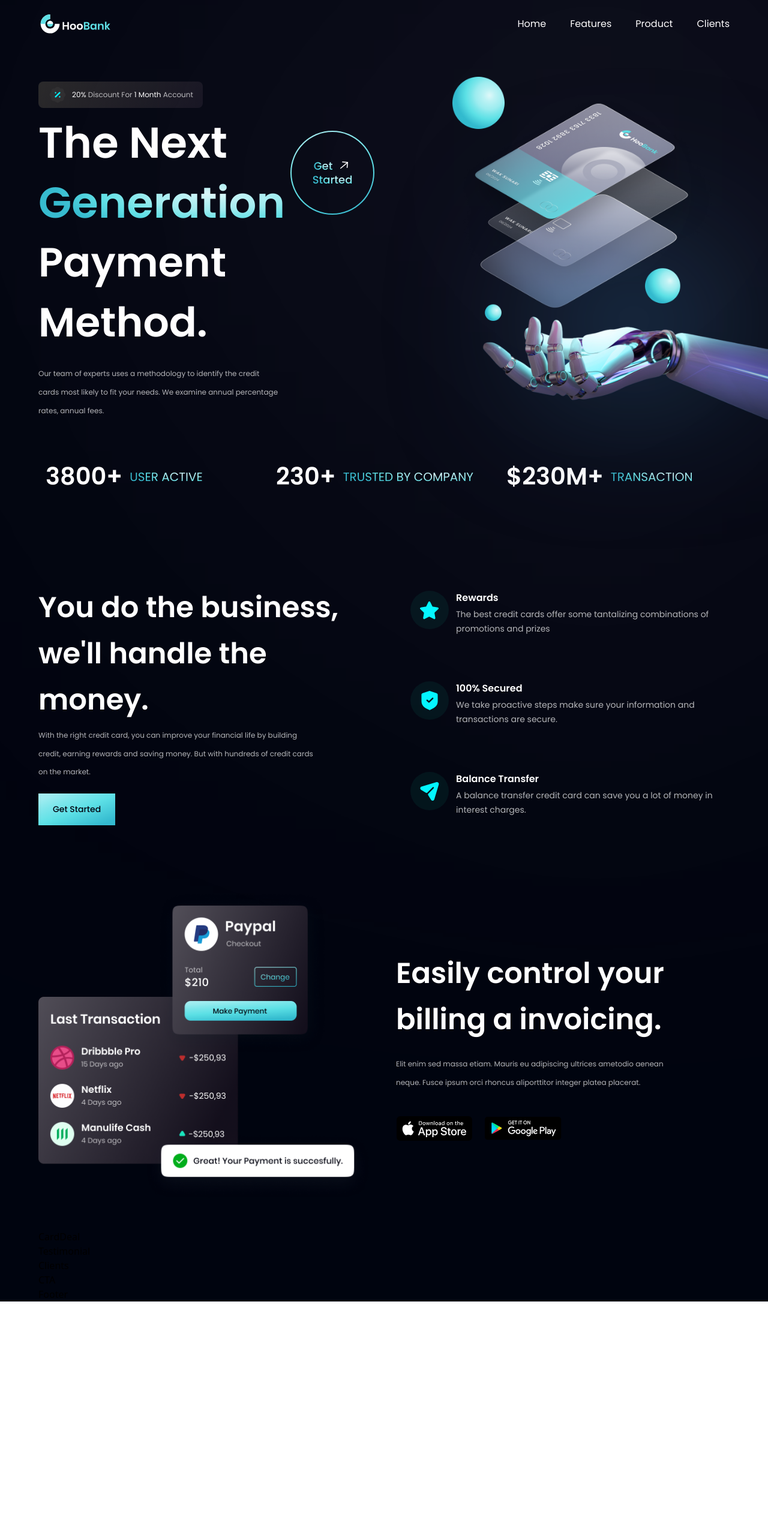
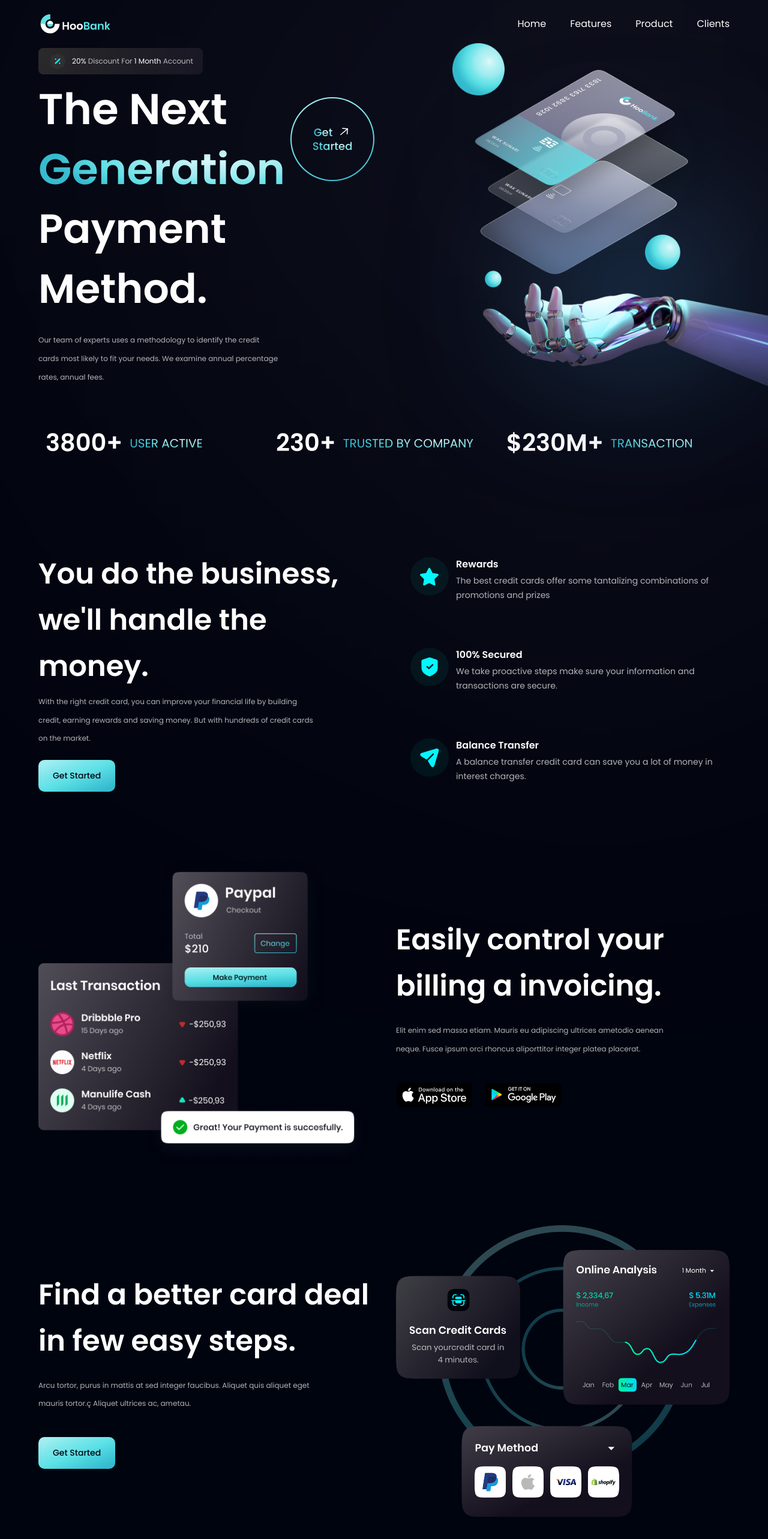
Before and after one commit to emircandemr/React_Hoobank_Clone_Project, a React (Vite) app: page / in a window 1280 px wide. Shown: the top 2566 px of the page at 60% size. Before the commit the page ends 2170 px from the top, so only its background shows below. Built offline with nearby package versions, Linux system fonts and the light colour scheme.

Commit message:
✨ added : carddeal components

```diff
--- a/src/App.jsx
+++ b/src/App.jsx
@@ -1,18 +1,26 @@
-import React from 'react'
+import React, { useState } from 'react'
 import styles from './style'
 import {Navbar,Hero,Stats,Business,Billing,CardDeal,Testimonial,Clients,CTA,Footer} from './components/'
 
 const App = () => {
+
+  const [scrolling,setIsScrolling] = useState(false)
+
+  window.onscroll = () => {
+    setIsScrolling(window.pageYOffset === 0 ? false : true);
+    return () => (window.onscroll = null);
+  }
+
   return (
     <div className='bg-primary w-full overflow-hidden'>
       <div className={`${styles.paddingX} ${styles.flexCenter}`}>
-        <div className={`${styles.boxWidth}`}>
+        <div className={`w-full px-16 fixed top-0 z-50 ${scrolling ? 'bg-gray-gradient' : '' } `}>
           <Navbar />
         </div>
       </div>
 
       <div className={`${styles.flexStart}   bg-primary`}>
-        <div className={`${styles.boxWidth}`}>
+        <div className={`${styles.boxWidth} mt-16 sm:mt-6 `}>
           <Hero></Hero>
         </div>
       </div>
--- a/src/components/Button.jsx
+++ b/src/components/Button.jsx
@@ -2,7 +2,7 @@
 
 const Button = ({styles}) => {
   return (
-    <button type='button' className={`py-4 px-6 bg-blue-gradient font-poppins font-medium text-[14px] text-primary outline-none ${styles} `} >
+    <button type='button' className={`py-4 px-6 bg-blue-gradient font-poppins font-medium text-[14px] text-primary outline-none ${styles} rounded-[10px] `} >
       Get Started
     </button>
   )
--- a/src/components/CardDeal.jsx
+++ b/src/components/CardDeal.jsx
@@ -1,8 +1,21 @@
 import React from 'react'
+import {card} from '../assets'
+import styles , {layout} from '../style'
+import Button from './Button'
 
 const CardDeal = () => {
   return (
-    <div>CardDeal</div>
+    <section className={layout.section} >
+      <div className={layout.sectionInfo} >
+        <h2 className={styles.heading2} >Find a better card deal <br className='sm:block hidden' /> in few easy steps.</h2>
+        <p className={`${styles.paragraph} max-w-[470px] mt-5 `} > Arcu tortor, purus in mattis at sed integer faucibus. Aliquet quis
+        aliquet eget mauris tortor.ç Aliquet ultrices ac, ametau. </p>
+      <Button styles='mt-10' />
+      </div>
+      <div className={layout.sectionImg} >
+        <img src={card} alt='card' className='w-[100%] h-[100%] ' />
+      </div>
+    </section>
   )
 }
 
```
